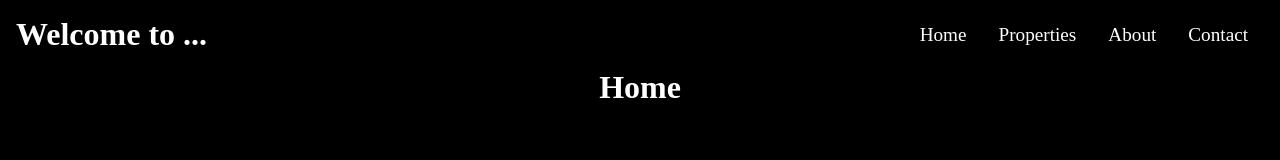
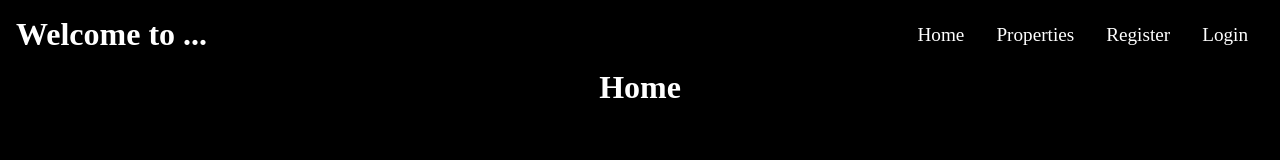
Before and after one commit to umur/waa-may-2022-final-project, a React (Create React App) app in the folder client/: page / in a window 1280 px wide. Shown: the top 160 px of the page. Built offline with nearby package versions, Linux system fonts and the light colour scheme; what react-swipeable-views-utils would draw is missing.

Commit message:
Implement the slide show and  finalize the tenant property page

```diff
--- a/client/src/App.js
+++ b/client/src/App.js
@@ -1,11 +1,11 @@
 import "./App.css";
 import Home from "./routes/Home";
-import About from "./routes/About";
-import Contact from "./routes/Contact";
 import Properties from "./routes/properties";
 import { Route, Routes } from "react-router-dom";
 import Lease from "./routes/Lease";
 import PropertyRoute from "./routes/PropertyRouter";
+import Register from "./routes/Register";
+import Login from "./routes/Login";
 //redux or context(wrap the whole app with auth context)
 
 function App() {
@@ -14,8 +14,8 @@
       <div className="App">
         <Routes>
           <Route path="/" element={<Home />} />
-          <Route path="/about" element={<About />} />
-          <Route path="/contact" element={<Contact />} />
+          <Route path="/register" element={<Register />} />
+          <Route path="/login" element={<Login />} />
           <Route path="/properties" element={<Properties />} />
           <Route path="/properties/:id/lease" element={<Lease />} />
           <Route path="/properties/:id" element={<PropertyRoute />} />
--- a/client/src/components/Navbar.js
+++ b/client/src/components/Navbar.js
@@ -18,10 +18,10 @@
           </Link>
         </li>
         <li>
-          <Link to="/about"> About </Link>
+          <Link to="/register"> Register </Link>
         </li>
         <li>
-          <Link to="/contact"> Contact </Link>
+          <Link to="/login"> Login </Link>
         </li>
       </ul>
     </div>
```
